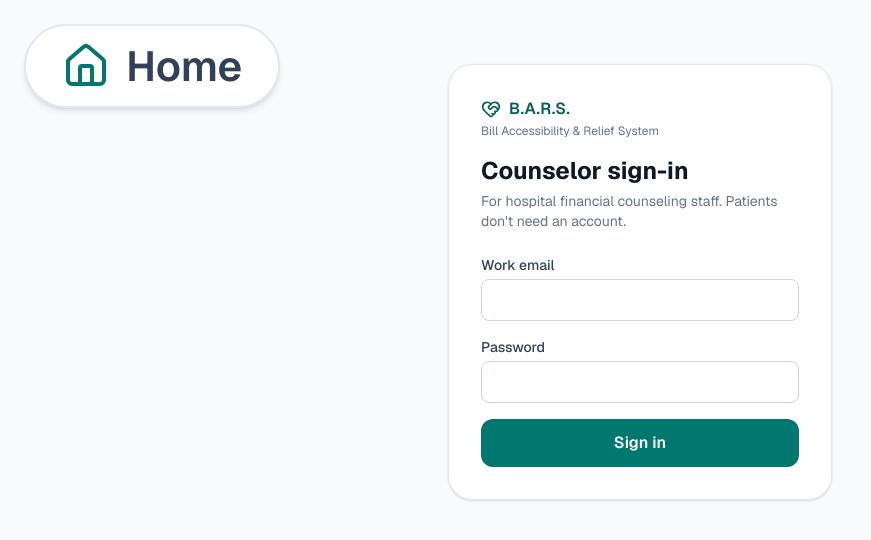
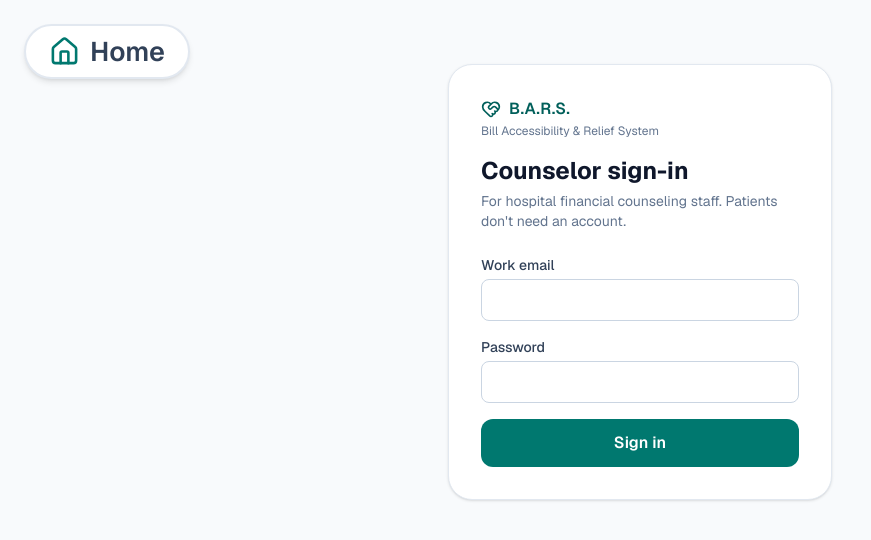
Before and after one commit to Reyansh-Official/B.A.R.S, a Next.js app: page /login in a window 1280 px wide. Shown: the top 540 px of the page, without its empty margins (0-871 px from the left). Built offline with nearby package versions, Linux system fonts and the light colour scheme; no server answers.

Commit message:
Shrink Home button by 35%

```diff
--- a/src/components/HomeButton.tsx
+++ b/src/components/HomeButton.tsx
@@ -16,9 +16,9 @@ export default function HomeButton() {
       onClick={(e) => {
         if (midApplication && !confirm("Go to the home page? Answers you haven't sent yet will be lost.")) e.preventDefault();
       }}
-      className={`z-50 mx-4 mt-4 inline-flex items-center gap-2 self-start rounded-full border-2 border-slate-200 bg-white px-5 py-2 text-[21px] md:gap-4 md:px-9 md:py-4 md:text-[42px] leading-none font-semibold text-slate-700 shadow-md hover:bg-slate-50 hover:text-teal-800 ${float}`}
+      className={`z-50 mx-4 mt-4 inline-flex items-center gap-[5px] self-start rounded-full border-2 border-slate-200 bg-white px-[13px] py-[5px] text-[14px] md:gap-[10px] md:px-[23px] md:py-[10px] md:text-[27px] leading-none font-semibold text-slate-700 shadow-md hover:bg-slate-50 hover:text-teal-800 ${float}`}
     >
-      <House className="h-6 w-6 text-teal-700 md:h-12 md:w-12" aria-hidden /> Home
+      <House className="h-4 w-4 text-teal-700 md:h-[31px] md:w-[31px]" aria-hidden /> Home
     </Link>
   );
 }
```
